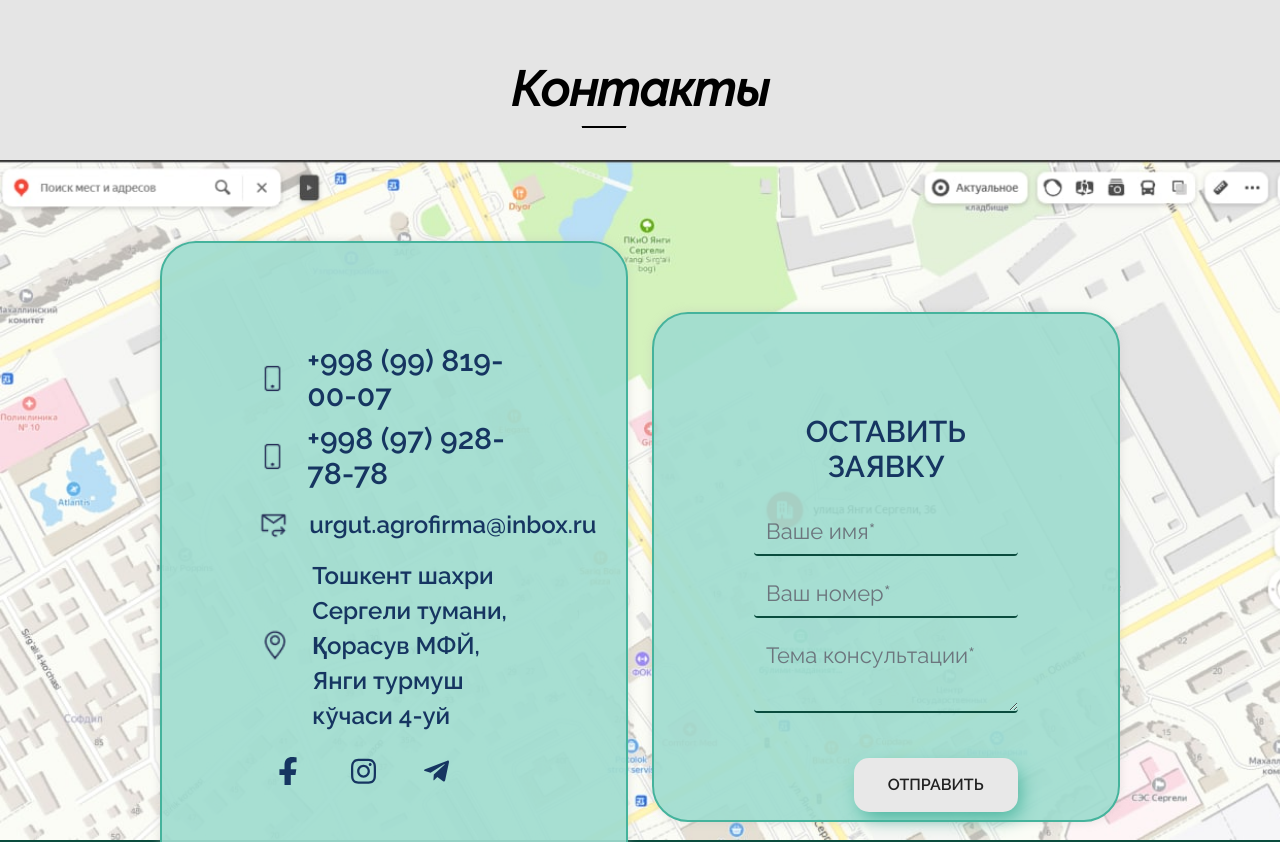
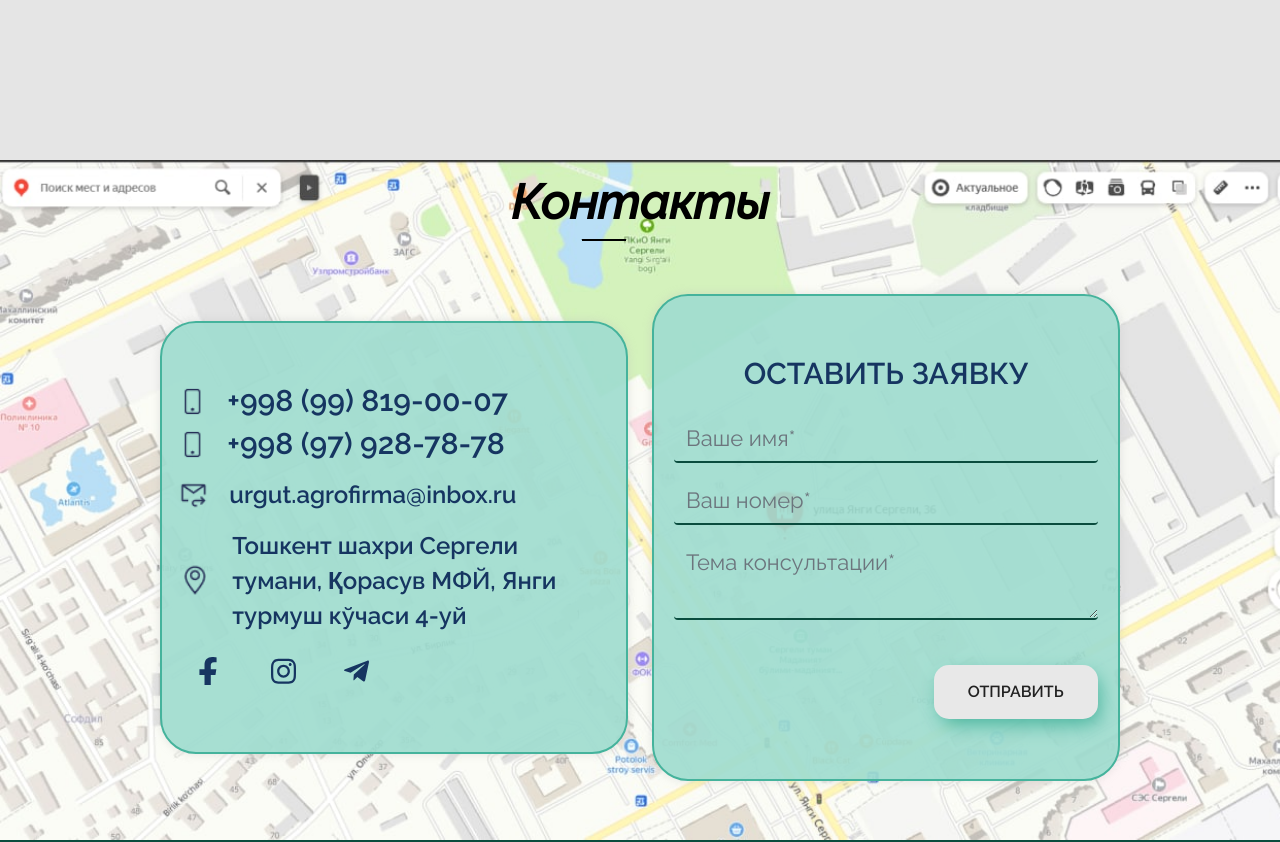
Before and after one commit to 7Davronbek/app-suxofruits-client, a React (Create React App) app: page /contacts in a window 1280 px wide. Shown: the top 842 px of the page. Built offline with nearby package versions, Linux system fonts and the light colour scheme.

Commit message:
suxofruits

```diff
--- a/src/components/AboutContent.jsx
+++ b/src/components/AboutContent.jsx
@@ -35,10 +35,13 @@ const AboutContent = () => {
                         </div>
                     </div>
 
-                    <div className="row align-items-center justify-content-center">
+                    <div className="row">
                         <div className="col-12">
                             <h1 className="light">Директор</h1>
                         </div>
+                    </div>
+
+                    <div className="row align-items-center justify-content-center flex-column-reverse">
                         <div className="col-md-10 col-lg-5">
 
                             <h2><b>Эгамбердиев Рахимжон Солиевич</b></h2>
--- a/src/components/ContactsHeader.jsx
+++ b/src/components/ContactsHeader.jsx
@@ -52,7 +52,7 @@ const ContactsHeader = () => {
                                     <span>Тошкент шахри Сергели  тумани,  Қорасув МФЙ, Янги турмуш кўчаси 4-уй</span>
                                 </a>
 
-                                <div className="d-flex align-items-center mt-4 ms-3">
+                                <div className="d-flex align-items-center mt-4 ms-3 socialsWrap">
 
                                     <a target="_blank" rel="noreferrer" href='https://www.facebook.com/profile.php?id=100009057463429'><i className="icon cursor icon-fb"></i></a>
                                     <a target="_blank" rel="noreferrer" href='https://www.instagram.com/ekofrukt.uz/' ><i className="icon cursor mx-5 icon-insta"></i></a>
--- a/src/components/Sertificates.jsx
+++ b/src/components/Sertificates.jsx
@@ -10,13 +10,13 @@ const Sertificates = () => {
                         <div className="col-12">
                             <h1 className="bold">Сертификаты</h1>
                         </div>
-                        <div className="col-md-4">
+                        <div className="col-lg-4 col-mb-6 mb-4">
                             <img src="/assets/image/sertificates/1.jpg" alt="" className="w-100" />
                         </div>
-                        <div className="col-md-4">
+                        <div className="col-lg-4 col-mb-6 mb-4">
                             <img src="/assets/image/sertificates/2.jpg" alt="" className="w-100" />
                         </div>
-                        <div className="col-md-4">
+                        <div className="col-lg-4 col-mb-6 mb-4">
                             <img src="/assets/image/sertificates/3.jpg" alt="" className="w-100" />
                         </div>
 
--- a/src/sass/main.scss
+++ b/src/sass/main.scss
@@ -1045,6 +1045,11 @@ html {
                     bottom: -7px;
                     left: 41%;
                 }
+
+                @media(max-width: 767px) {
+                    font-size: 32px;
+                    margin-bottom: 30px;
+                }
             }
         }
 
@@ -1071,7 +1076,7 @@ html {
                 margin-bottom: 20px;
 
                 @media (max-width:767px) {
-                    font-size: 35px;
+                    font-size: 30px;
                 }
             }
 
@@ -1080,6 +1085,11 @@ html {
                 color: #fff;
                 line-height: 30px;
                 font-size: 17px;
+
+                @media(max-width: 767px) {
+                    font-size: 16px;
+                    line-height: 28px;
+                }
             }
 
             .headerWrap {
@@ -1112,6 +1122,10 @@ html {
                     right: -120px;
                 }
 
+                @media (max-width: 767px) {
+                    display: none;
+                }
+
                 img {
                     width: 100%;
                 }
@@ -1137,6 +1151,10 @@ html {
 
                 img {
                     border-radius: 0;
+                }
+
+                @media(max-width: 767px) {
+                    display: none;
                 }
             }
 
@@ -1154,7 +1172,7 @@ html {
                 margin-top: 40px;
 
                 @media (max-width:767px) {
-                    text-align: left;
+                    text-align: center;
                 }
 
                 &::after {
@@ -1168,20 +1186,38 @@ html {
                     left: 50%;
                     transform: translateX(-22%);
 
-                    @media (max-width:767px) {
-                        left: 13%;
-                    }
+                    @media (max-width:767px) {}
+                }
+
+                @media(max-width: 767px) {
+                    font-size: 35px;
                 }
             }
 
             h2 {
                 font-size: 25px;
                 line-height: 32px;
+
+                b {
+
+                    @media(max-width: 767px) {
+                        text-align: center;
+                    }
+                }
+
+                @media(max-width: 767px) {
+                    font-size: 20px;
+                    margin-top: 16px !important;
+                }
             }
 
             img {
                 width: 100% !important;
                 border-radius: 40px;
+            }
+
+            @media(max-width: 767px) {
+                padding: 40px 0;
             }
         }
 
@@ -1368,14 +1404,16 @@ html {
             background-image: url(../images/contacts2.png);
             height: 85vh;
 
-            @media (max-width:767px) {
-                height: 130vh;
+            @media (max-width:992px) {
+                height: auto;
             }
 
             .secondary {
                 height: 510px;
 
-                @media (max-width:767px) {}
+                @media (max-width:1400px) {
+                    height: auto;
+                }
             }
 
             h1 {
@@ -1400,6 +1438,10 @@ html {
                     background-color: #000;
                     bottom: -7px;
                     left: 45%;
+                }
+
+                @media(max-width: 1400px) {
+                    margin-bottom: 60px !important;
                 }
             }
 
@@ -1417,6 +1459,10 @@ html {
                 .icon {
                     background-color: #163561;
                 }
+
+                @media(max-width: 1400px) {
+                    padding: 60px 20px;
+                }
             }
 
             .form-control {
@@ -1428,6 +1474,10 @@ html {
                 border-bottom: 2px solid #0a4c3e;
                 margin-bottom: 15px;
                 // text-transform: uppercase;
+
+                @media(max-width: 767px) {
+                    font-size: 18px;
+                }
             }
 
 
@@ -1488,6 +1538,10 @@ html {
                 line-height: 35px;
                 color: #163561;
                 margin-bottom: 25px;
+
+                @media(max-width: 992px) {
+                    font-size: 24px;
+                }
             }
 
             a {
@@ -1502,13 +1556,29 @@ html {
                     line-height: 35px;
                     color: #163561;
                     text-align: left;
+
+                    @media(max-width: 767px) {
+                        font-size: 18px;
+                    }
                 }
 
                 &.phone {
 
                     span {
                         font-size: 30px;
-                    }
+
+                        @media(max-width: 767px) {
+                            font-size: 22px;
+                        }
+                    }
+                }
+            }
+
+            .socialsWrap {
+
+                @media(max-width: 992px) {
+                    margin-left: 0 !important;
+                    justify-content: center;
                 }
             }
         }
@@ -1844,6 +1914,10 @@ html {
                     line-height: 39px;
                     width: 95%;
                 }
+            }
+
+            @media(max-width: 767px) {
+                padding: 40px 0 30px;
             }
         }
 
```
